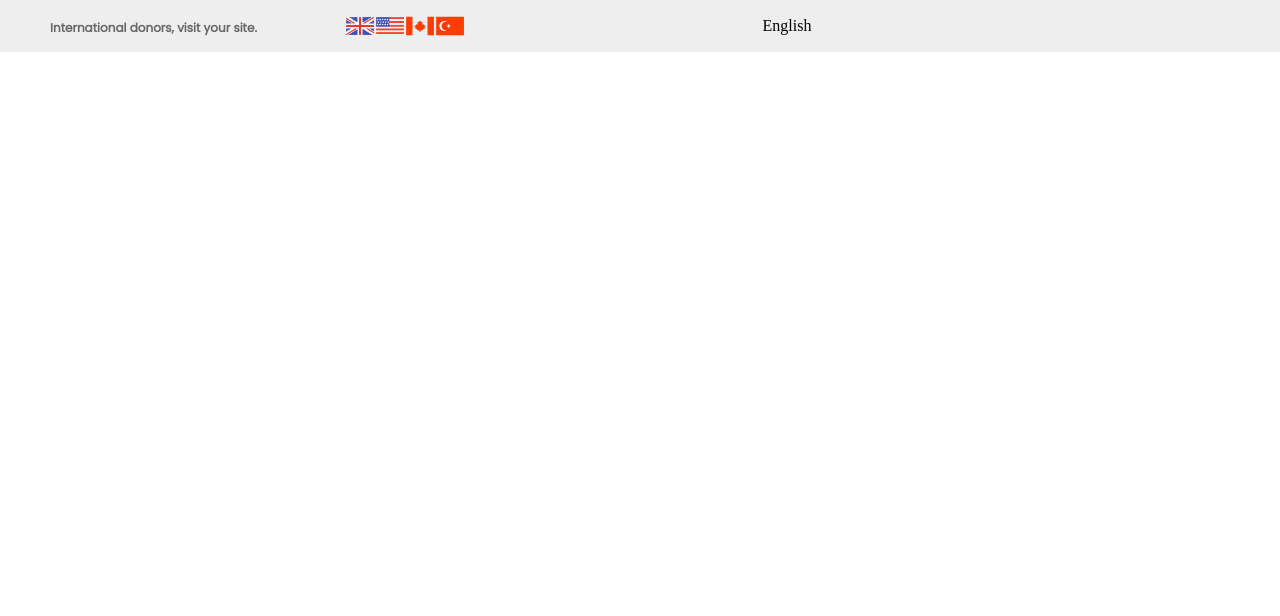
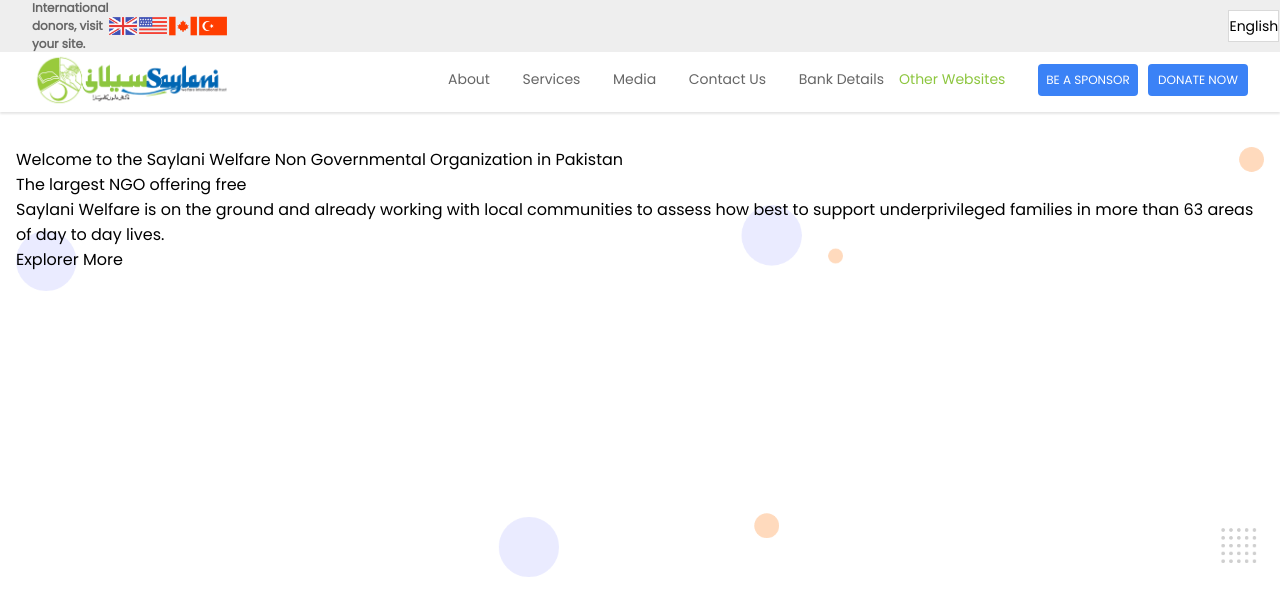
Before and after one commit to MrAsh-007/Saylani-Welfare-Trust, a plain HTML site: page Saylani Welfare/index.html in a window 1280 px wide. Shown: the top 616 px of the page. Drawn offline with Linux system fonts and the light colour scheme.

Commit message:
working on hero section boxes

```diff
--- a/Saylani Welfare/index.html
+++ b/Saylani Welfare/index.html
@@ -1,11 +1,13 @@
 <!DOCTYPE html>
 <html lang="en">
+
 <head>
     <meta charset="UTF-8">
     <meta name="viewport" content="width=device-width, initial-scale=1.0">
     <title>Saylani Welfare</title>
     <link rel="stylesheet" href="style.css">
 </head>
+
 <body>
 
 
@@ -13,7 +15,7 @@
 
 
     <div class="topbar">
-        <div class="container">
+        <div class="topbar-container">
             <p class="topbar-p">International donors, visit your site.</p>
             <div class="flags">
                 <div class="uk-flag"></div>
@@ -21,10 +23,155 @@
                 <div class="canada-flag"></div>
                 <div class="turkey-flag"></div>
             </div>
-            <div class="lang">English</div>
+            <div class="lang">
+                <p>English</p>
+            </div>
         </div>
     </div>
 
     <!-- Navigation Bar -->
+
+    <div class="navbar">
+        <div class="nav-container">
+            <div class="logo"></div>
+            <div class="list">
+                <ul class="list1">
+                    <li>About</li>
+                    <li>Services</li>
+                    <li>Media</li>
+                    <li>Contact Us</li>
+                    <li>Bank Details</li>
+                </ul>
+                <ul class="list2">
+                    <li>Other Websites</li>
+                </ul>
+                <div class="button1"><p>BE A SPONSOR</p></div>
+                <div class="button2"><p>DONATE NOW</p></div>
+            </div>
+        </div>
+    </div>
+
+    <!-- Main Container Starts Here -->
+     <div class="main-container">
+
+
+
+
+        <!-- Hero Section -->
+
+
+         <div class="hero-section">
+            <div class="hero-container">
+                <div class="herobox1">
+                    <span class="first-txt">
+                        <p>
+                            Welcome to the
+                            <span class="green-saylani">Saylani</span>
+                            Welfare Non Governmental Organization in Pakistan
+                        </p>
+                    </span>
+                    <span class="second-txt">
+                        <p>
+                            The largest NGO offering free
+                        </p>
+                    </span>
+                    <span class="third-txt">
+                        <p>
+                            Saylani Welfare is on the ground and already working with local communities to assess how best to support underprivileged families in more than 63 areas of day to day lives.
+                        </p>
+                    </span>
+                    <div class="hero-button">
+                        Explorer More
+                    </div>
+                </div>
+                <div class="herobox2"></div>
+            </div>
+         </div>
+
+
+
+
+
+
+
+
+
+
+
+
+
+
+
+
+
+
+
+
+
+
+
+
+
+
+
+
+
+
+
+
+
+
+
+
+
+
+
+
+
+
+
+
+
+
+
+
+
+
+
+
+
+
+
+
+
+
+
+
+
+
+
+
+
+
+
+
+
+
+
+
+
+
+
+
+
+
+
+
+
+
+
+    <!-- Main Container Ends Here -->
+     </div>
 </body>
+
 </html>
--- a/Saylani Welfare/style.css
+++ b/Saylani Welfare/style.css
@@ -2,6 +2,7 @@
     margin: 0;
     padding: 0;
     box-sizing: border-box;
+    font-family: Poppins-Regular;
 }
 @font-face {
     font-family: Poppins-Regular;
@@ -11,30 +12,32 @@
     height: 52px;
     width: 100%;
     background-color: #eeeeee;
-    padding: 8px 24px;
+    display: flex;
+    justify-content: center;
+    align-items: center;
 }
-.container {
+.topbar-container {
     height: 36px;
-    width: 90%;
+    width: 95%;
     display: flex;
-    justify-content: space-evenly;
+    justify-content: space-between;
     align-items: center;
-    padding: 8px 24px;
 }
 .topbar-p {
-    height: 18px;
-    width: 216px;
+    height: 30px;
+    width: 220px;
     color: #666666;
     font-size: 12px;
     font-weight: 600;
     font-family: Poppins-Regular;
-    position: absolute;
-    top: 19px;
-    left: 50px;
+    display: flex;
+    align-items: center;
 }
 .flags {
+    width: 200px;
+    margin-right: 1000px;
     display: flex;
-
+    justify-content: space-between;
 }
 .uk-flag {
     height: 30px;
@@ -60,3 +63,109 @@
     background-size: cover;
     background-image: url(Images/turkey-flag.png);
 }
+.lang {
+    height: 32px;
+    width: 80px;
+    background-color: white;
+    border: 0.1px solid #d9d9d9;
+    font-size: 14px;
+    font-weight: 400;
+    display: flex;
+    justify-content: center;
+    align-items: center;
+}
+.navbar {
+    height: 60px;
+    width: 100%;
+    background-color: #FFFFFF;
+    display: flex;
+    justify-content: center;
+    box-shadow: 0 2px 2px 0 #0000001a;
+    position: sticky;
+    top: 0;
+}
+.nav-container {
+    height: 55px;
+    width: 95%;
+    display: flex;
+    justify-content: space-between;
+}
+.logo {
+    height: 55px;
+    width: 200px;
+    background-image: url(Images/saylani-logo.png);
+    background-size: cover;
+}
+.list {
+    height: 55px;
+    width: 800px;
+    display: flex;
+    justify-content: space-between;
+    align-items: center;
+
+}
+.list1 {
+    height: 55px;
+    display: flex;
+    justify-content: space-between;
+    align-items: center;
+    list-style: none;
+    flex-grow: 4;
+    color: #666666;
+    font-size: 14px;
+}
+.list2 {
+    height: 55px;
+    display: flex;
+    justify-content: space-between;
+    align-items: center;
+    list-style: none;
+    flex-grow: 1;
+    margin-left: 15px;
+    color: #8dc63f;
+    font-size: 14px;
+}
+.button1 {
+    height: 32px;
+    width: 100px;
+    color: #FFFFFF;
+    background-color: #3b82f6;
+    font-size: 12px;
+    display: flex;
+    justify-content: center;
+    align-items: center;
+    border-radius: 0.25rem;
+    margin-right: 10px;
+}
+.button2 {
+    height: 32px;
+    width: 100px;
+    color: #FFFFFF;
+    background-color: #3b82f6;
+    font-size: 12px;
+    display: flex;
+    justify-content: center;
+    align-items: center;
+    border-radius: 0.25rem;
+}
+.main-container {
+    height: 2000px;
+    width: 100%;
+}
+.hero-section {
+    height: 500px;
+    width: 100%;
+    background-color: #FFFFFF;
+    display: flex;
+    justify-content: center;
+    align-items: center;
+}
+
+.hero-container {
+    height: 430px;
+    width: 1248px;
+    background-image: url(Images/hero-background.png);
+    background-size: cover;
+    display: flex;
+
+}
```
Also changed, not shown: Saylani Welfare/Images/hero-background.png (added), Saylani Welfare/Images/hero-img.webp (added), Saylani Welfare/Images/saylani-logo.png (added).
